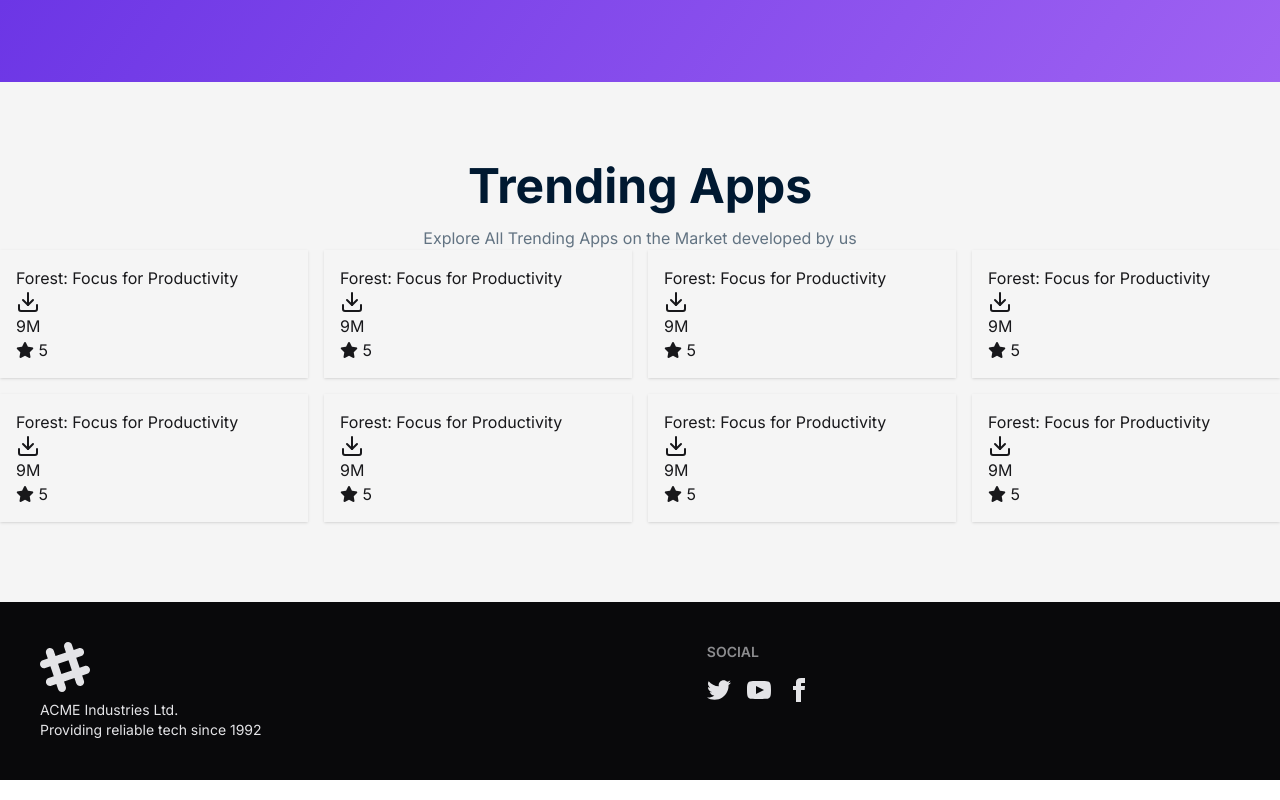
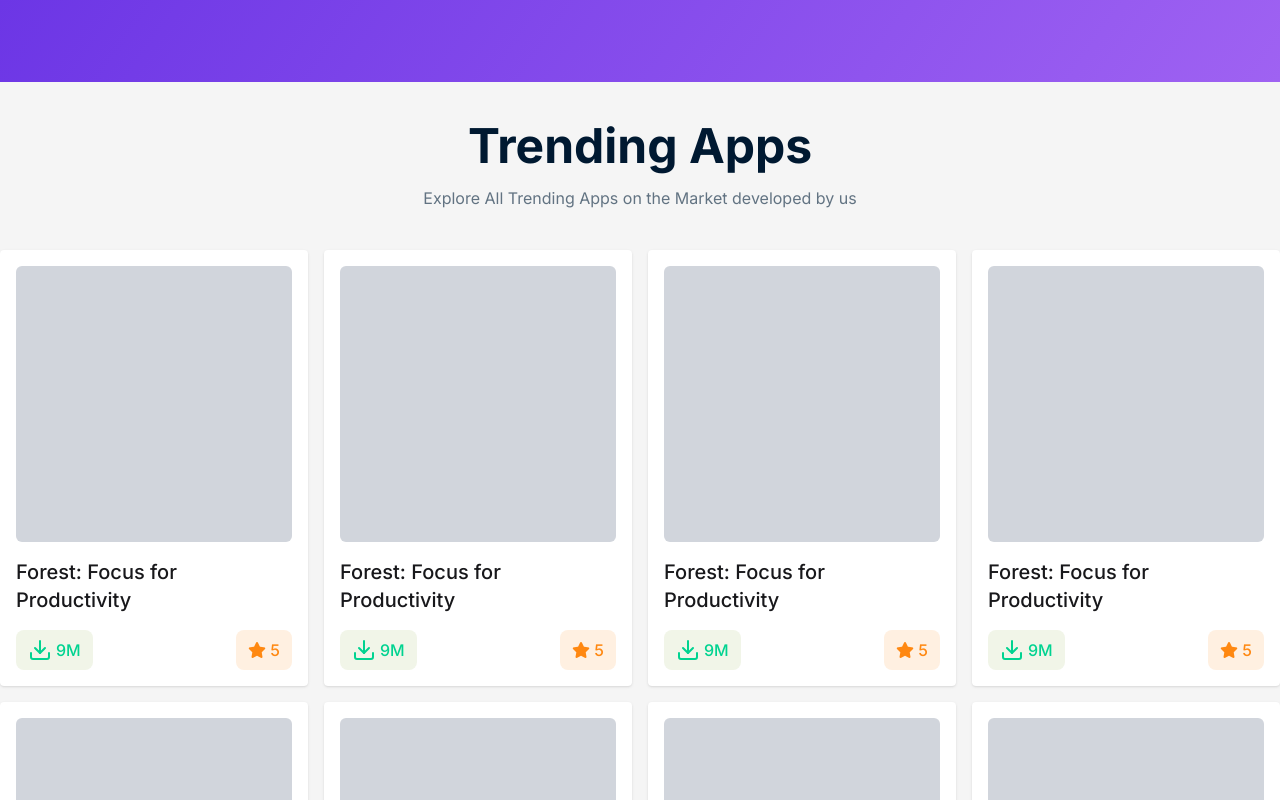
Before and after one commit to nayem-ahmedz/appo-vate, a React (Vite) app: page / in a window 1280 px wide. Shown: the part 1340-2140 px from the top of the page. Built offline with nearby package versions, Linux system fonts and the light colour scheme.

Commit message:
Improved styles, added 404 error page, updated routes

```diff
--- /dev/null
+++ b/src/comps/card/Card.jsx
@@ -0,0 +1,16 @@
+import { Download } from "lucide-react";
+
+function Card() {
+    return (
+        <div className="shadow-sm p-4 bg-white rounded-sm">
+            <div className="aspect-square bg-gray-300 rounded-md"></div>
+            <h4 className="text-xl font-medium my-4">Forest: Focus for Productivity</h4>
+            <div className="flex justify-between">
+                <p className="flex items-center gap-1 bg-[#F1F5E8] text-[#00D390] py-2 px-3 rounded-lg font-medium"> <Download /> 9M</p>
+                <p className="bg-[#FFF0E1] text-[#FF8811] py-2 px-3 rounded-lg font-medium"> <i className="fa-solid fa-star"></i> 5 </p>
+            </div>
+        </div>
+    );
+}
+
+export default Card;
--- a/src/comps/footer/Footer.jsx
+++ b/src/comps/footer/Footer.jsx
@@ -1,22 +1,15 @@
+import Logo from '../../assets/logo.png';
+
 export default function Footer() {
     return (
-        <footer className="footer sm:footer-horizontal bg-neutral text-neutral-content p-10">
+        <footer className='mt-10 md:mt-20 bg-neutral'>
+            <section className="footer sm:footer-horizontal text-neutral-content p-10 containerr">
                 <aside>
-                <svg
-                    width="50"
-                    height="50"
-                    viewBox="0 0 24 24"
-                    xmlns="http://www.w3.org/2000/svg"
-                    fillRule="evenodd"
-                    clipRule="evenodd"
-                    className="fill-current">
-                    <path
-                        d="M22.672 15.226l-2.432.811.841 2.515c.33 1.019-.209 2.127-1.23 2.456-1.15.325-2.148-.321-2.463-1.226l-.84-2.518-5.013 1.677.84 2.517c.391 1.203-.434 2.542-1.831 2.542-.88 0-1.601-.564-1.86-1.314l-.842-2.516-2.431.809c-1.135.328-2.145-.317-2.463-1.229-.329-1.018.211-2.127 1.231-2.456l2.432-.809-1.621-4.823-2.432.808c-1.355.384-2.558-.59-2.558-1.839 0-.817.509-1.582 1.327-1.846l2.433-.809-.842-2.515c-.33-1.02.211-2.129 1.232-2.458 1.02-.329 2.13.209 2.461 1.229l.842 2.515 5.011-1.677-.839-2.517c-.403-1.238.484-2.553 1.843-2.553.819 0 1.585.509 1.85 1.326l.841 2.517 2.431-.81c1.02-.33 2.131.211 2.461 1.229.332 1.018-.21 2.126-1.23 2.456l-2.433.809 1.622 4.823 2.433-.809c1.242-.401 2.557.484 2.557 1.838 0 .819-.51 1.583-1.328 1.847m-8.992-6.428l-5.01 1.675 1.619 4.828 5.011-1.674-1.62-4.829z"></path>
-                </svg>
+                    <img src={Logo} alt='appovate logo' className='w-10 h-10' />
                     <p>
-                    ACME Industries Ltd.
+                        Appovate Softwares
                         <br />
-                    Providing reliable tech since 1992
+                        Providing reliable android and iOs apps since 2025
                     </p>
                 </aside>
                 <nav>
@@ -57,6 +50,7 @@ export default function Footer() {
                         </a>
                     </div>
                 </nav>
+            </section>
         </footer>
     );
 }
--- a/src/comps/header/Header.jsx
+++ b/src/comps/header/Header.jsx
@@ -5,10 +5,10 @@ export default function Header() {
     const navLinks = [
         { id: 1, url: '/', text: 'Home' },
         { id: 2, url: '/apps', text: 'Apps' },
-        { id: 3, url: '/installs', text: 'Installation' }
+        { id: 3, url: '/installation', text: 'Installation' }
     ];
     return (
-        <header className="bg-white shadow-sm">
+        <header className="bg-white shadow-sm mb-10 md:mb-20">
             <nav className="navbar containerr py-4">
                 <div className="navbar-start">
                     <div className="dropdown">
--- a/src/comps/home/Banner.jsx
+++ b/src/comps/home/Banner.jsx
@@ -4,7 +4,7 @@ import HeroImg from '../../assets/hero.png';
 
 export default function Banner() {
     return (
-        <section className="hero bg-base-200 pt-10 md:pt-20">
+        <section className="hero bg-base-200">
             <div className="hero-content text-center pb-0">
                 <div>
                     <h2 className="text-4xl lg:text-7xl/22 font-bold">
--- a/src/comps/home/TrendingApps.jsx
+++ b/src/comps/home/TrendingApps.jsx
@@ -1,17 +1,5 @@
-import { Download } from "lucide-react";
-
-function Card() {
-    return (
-        <div className="shadow-sm p-4">
-            <div></div>
-            <h4>Forest: Focus for Productivity</h4>
-            <div>
-                <p> <Download /> 9M</p>
-                <p> <i className="fa-solid fa-star"></i> 5 </p>
-            </div>
-        </div>
-    );
-}
+import { Link } from "react-router";
+import Card from "../card/Card";
 
 export default function TrendingApps() {
     const cards = [];
@@ -19,14 +7,15 @@ export default function TrendingApps() {
         cards.push(<Card/>)
     }
     return (
-        <section className="my-10 md:my-20 containerr">
+        <section className="mt-10 mt:my-20 containerr">
             <h2 className='text-3xl md:text-5xl text-[#001931] font-bold mb-4 text-center'>Trending Apps</h2>
             <p className="text-[#627382] text-center">Explore All Trending Apps on the Market developed by us</p>
-            <section className="grid grid-cols-1 md:grid-cols-2 lg:grid-cols-4 gap-4">
+            <section className="grid grid-cols-1 md:grid-cols-2 lg:grid-cols-4 gap-4 my-10">
                 {
                     cards
                 }
             </section>
+            <Link to='/apps' className="btn primary-btn h-auto py-3 px-7 rounded-md block w-fit mx-auto">Show All</Link>
         </section>
     );
 }
--- /dev/null
+++ b/src/pages/Apps.jsx
@@ -0,0 +1,32 @@
+export default function Apps() {
+    return (
+        <section className="containerr">
+            <h2 className='text-3xl md:text-5xl text-[#001931] font-bold mb-4 text-center'>Our All Applications</h2>
+            <p className="text-[#627382] text-center">Explore All Apps on the Market developed by us. We code for Millions</p>
+            <div>
+                <h4>(132) Apps Found</h4>
+                <SearchBar />
+            </div>
+        </section>
+    );
+}
+
+function SearchBar() {
+    return (
+        <label className="input">
+            <svg className="h-[1em] opacity-50" xmlns="http://www.w3.org/2000/svg" viewBox="0 0 24 24">
+                <g
+                    strokeLinejoin="round"
+                    strokeLinecap="round"
+                    strokeWidth="2.5"
+                    fill="none"
+                    stroke="currentColor"
+                >
+                    <circle cx="11" cy="11" r="8"></circle>
+                    <path d="m21 21-4.3-4.3"></path>
+                </g>
+            </svg>
+            <input type="search" required placeholder="Search Apps" />
+        </label>
+    );
+}
--- /dev/null
+++ b/src/pages/Installation.jsx
@@ -0,0 +1,7 @@
+export default function Installation(){
+    return(
+        <section className="containerr">
+            <h1>Install</h1>
+        </section>
+    );
+}
--- /dev/null
+++ b/src/pages/NoPage.jsx
@@ -0,0 +1,20 @@
+import { useNavigate } from 'react-router';
+import ErrorImage from '../assets/error-404.png';
+
+const NoPage = () => {
+    const navigate = useNavigate();
+    return (
+        <section className="hero bg-base-200">
+            <div className="hero-content text-center">
+                <div className="max-w-xl">
+                    <img src={ErrorImage} alt='error image' className='w-full max-w-lg mx-auto' />
+                    <h1 className="text-3xl md:text-5xl font-bold mt-4">Oops, page not found!</h1>
+                    <p className="py-3 md:py-6 text-[#627382] md:text-xl">The page you are looking for is not available.</p>
+                    <button className="btn primary-btn px-7" onClick={() => navigate(-1)}>Go Back!</button>
+                </div>
+            </div>
+        </section>
+    );
+}
+
+export default NoPage;
```
Also changed, not shown: src/main.jsx (+6 -2 lines). Lines whose indentation alone changed are shown as unchanged.
